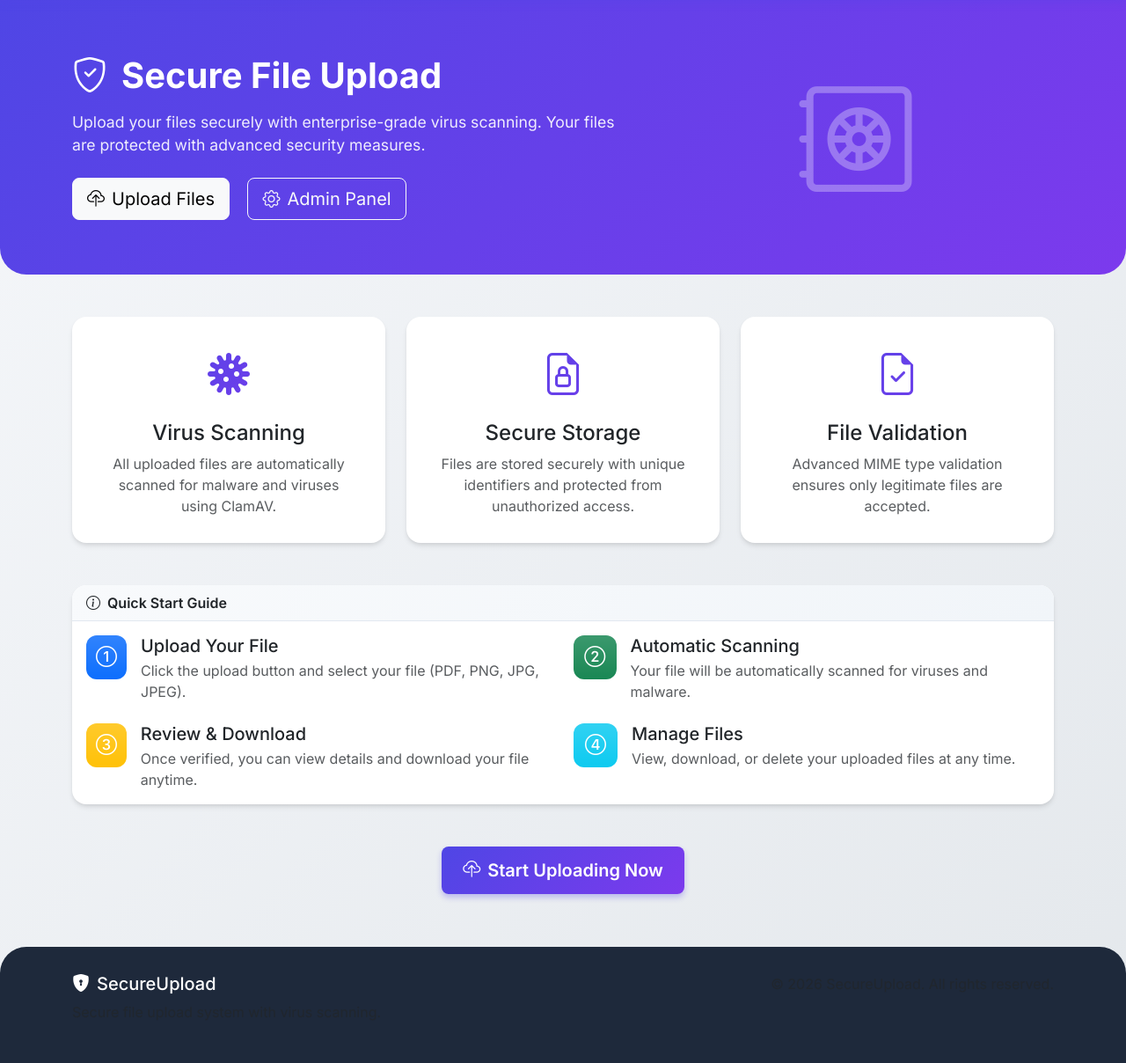
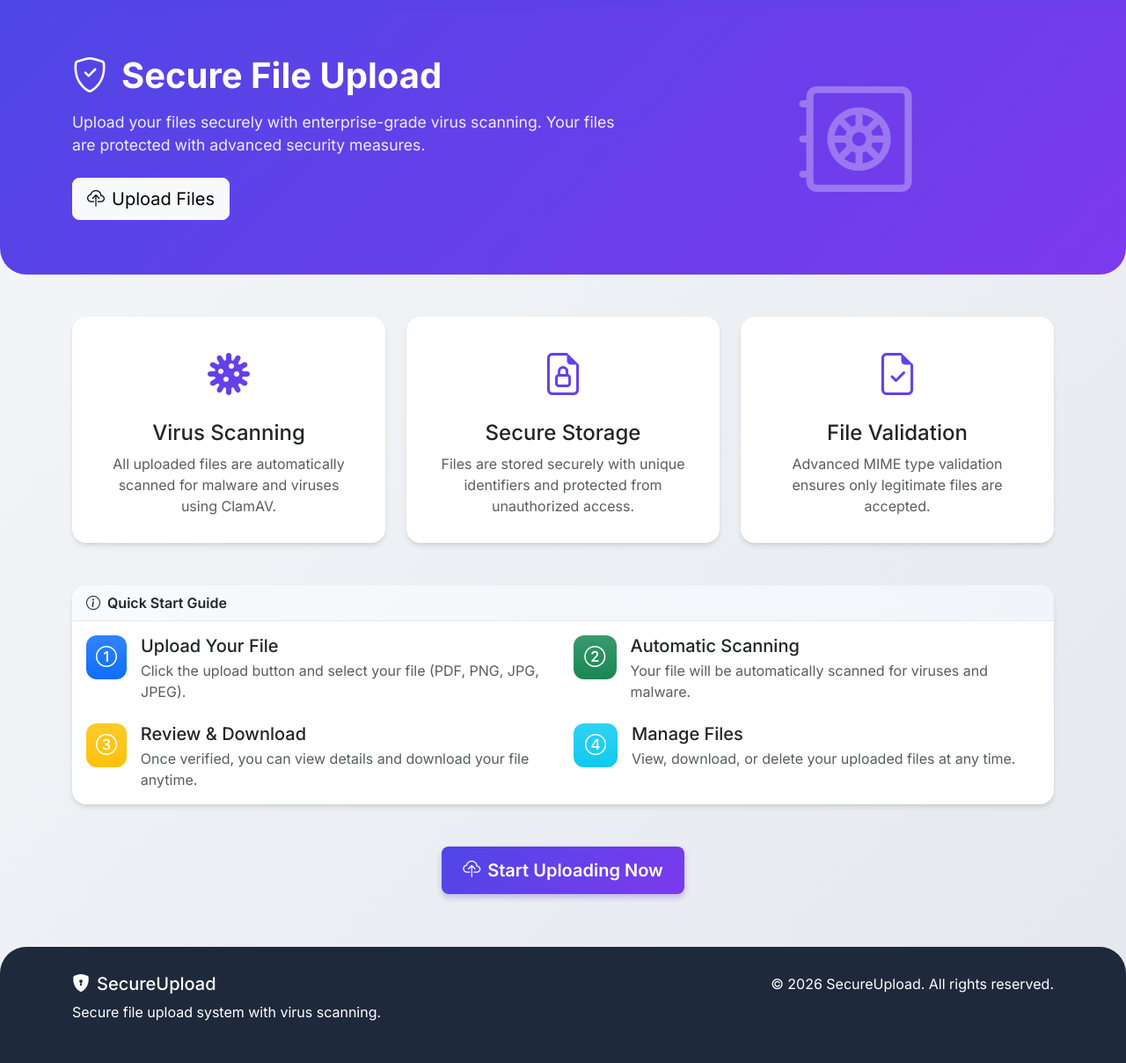
Before and after one commit to khemprogrammer/file_checking_django, a Django app: page / in a window 1280 px wide. Shown: the part 56-1264 px from the top of the page at 88% size. Run offline with Django 4.2, Linux system fonts and the light colour scheme; the visitor is signed in with stand-in values (Sample User, id 1).

Commit message:
Configure PostgreSQL database and update UI
- Switch from SQLite to PostgreSQL with environment variable config
- Add psycopg2-binary for PostgreSQL support
- Add dotenv for environment variable loading
- Remove Admin Panel from navbar and home page
- Fix footer text visibility (remove text-muted)
- Add form error display for login page

```diff
--- a/requirements.txt
+++ b/requirements.txt
@@ -2,6 +2,7 @@
 Django==5.0.14
 
 # Database
+psycopg2-binary==2.9.9
 SQLAlchemy==2.0.36
 
 # Utilities
--- a/uploads/templates/base.html
+++ b/uploads/templates/base.html
@@ -374,11 +374,6 @@
                             <i class="bi bi-person-circle me-1"></i> {{ user.username }}
                         </a>
                         <ul class="dropdown-menu dropdown-menu-end">
-                            <li>
-                                <a class="dropdown-item" href="{% url 'admin:index' %}">
-                                    <i class="bi bi-gear me-2"></i> Admin Panel
-                                </a>
-                            </li>
                             <li><hr class="dropdown-divider"></li>
                             <li>
                                 <form method="post" action="{% url 'logout' %}">
@@ -417,10 +412,10 @@
             <div class="row">
                 <div class="col-md-6">
                     <h5><i class="bi bi-shield-lock-fill me-2"></i>SecureUpload</h5>
-                    <p class="text-muted">Secure file upload system with virus scanning.</p>
+                    <p>Secure file upload system with virus scanning.</p>
                 </div>
                 <div class="col-md-6 text-md-end">
-                    <p class="text-muted mb-0">&copy; 2026 SecureUpload. All rights reserved.</p>
+                    <p class="mb-0">&copy; 2026 SecureUpload. All rights reserved.</p>
                 </div>
             </div>
         </div>
--- a/uploads/templates/uploads/home.html
+++ b/uploads/templates/uploads/home.html
@@ -15,11 +15,8 @@
                     Your files are protected with advanced security measures.
                 </p>
                 <div class="mt-4">
-                    <a href="{% url 'uploads:upload_file' %}" class="btn btn-light btn-lg me-3">
+                    <a href="{% url 'uploads:upload_file' %}" class="btn btn-light btn-lg">
                         <i class="bi bi-cloud-upload me-2"></i>Upload Files
-                    </a>
-                    <a href="{% url 'admin:index' %}" class="btn btn-outline-light btn-lg">
-                        <i class="bi bi-gear me-2"></i>Admin Panel
                     </a>
                 </div>
             </div>
```
Also changed, not shown: secure_upload/settings.py (+12 -5 lines), uploads/templates/registration/login.html (+9 -0 lines), 1 other file.
